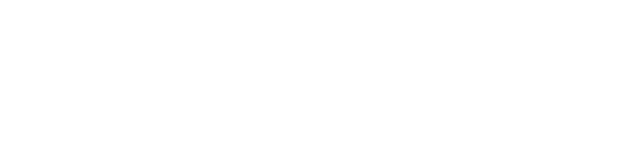
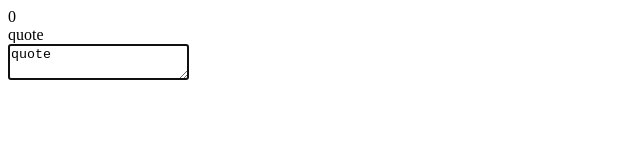
Before and after one commit to jahallb1/speed-type-game, a plain HTML site: page index.html in a window 1280 px wide. Shown: the whole page, without its empty margins (0-640 px from the left). Drawn offline with Linux system fonts and the light colour scheme.

Commit message:
added html to project, now css

```diff
--- a/index.html
+++ b/index.html
@@ -7,5 +7,11 @@
     <script src="script.js" defer></script>
     <title>Speed Typing</title>
   </head>
-  <body></body>
+  <body>
+    <div class="timer" id="time">0</div>
+    <div class="container">
+      <div class="quote-display" id="quote-display">quote</div>
+      <textarea id="quoteInput" class="quote-input" autofocus>quote</textarea>
+    </div>
+  </body>
 </html>
--- a/styles.css
+++ b/styles.css
@@ -0,0 +1,3 @@
+* {
+  box-sizing: border-box;
+}
```
